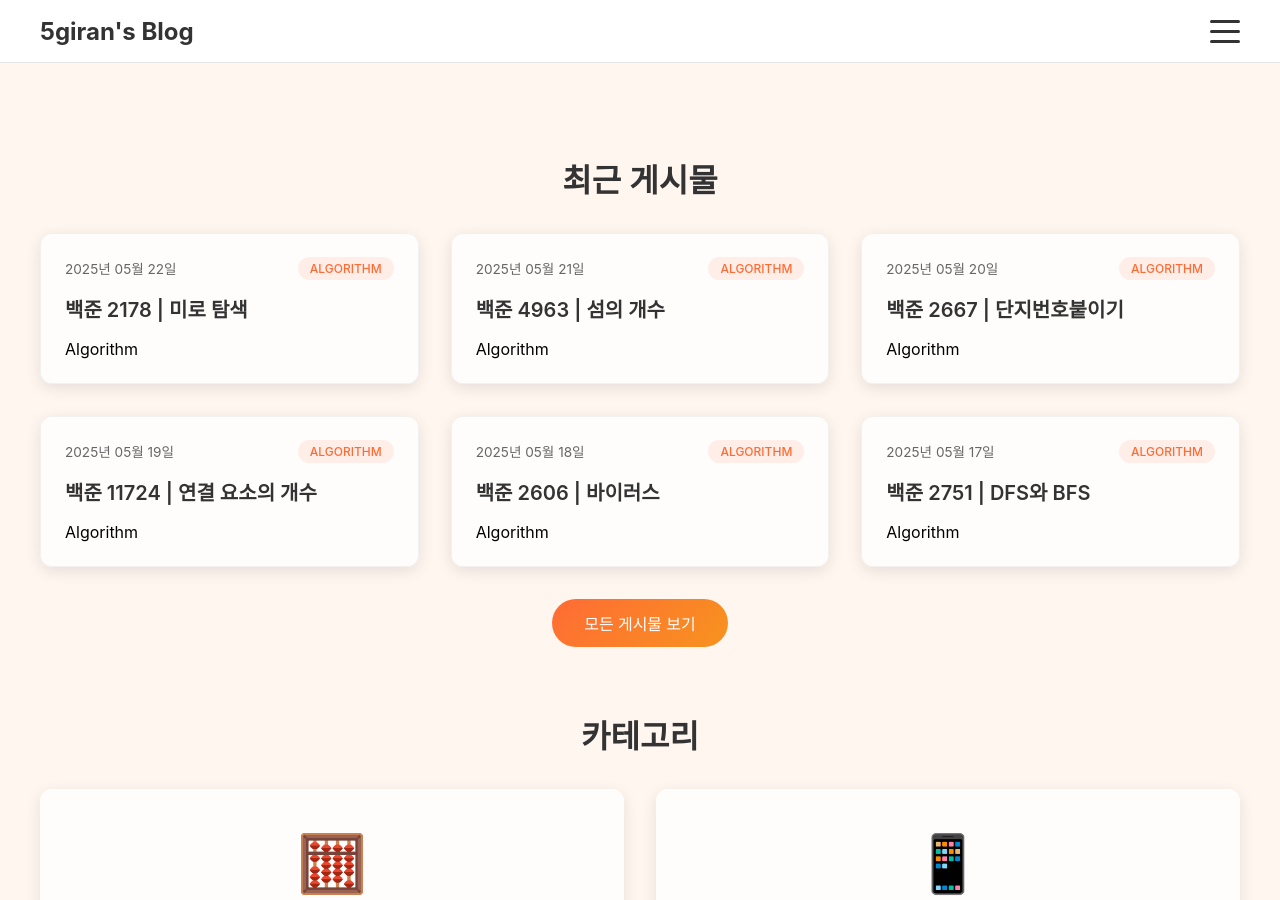
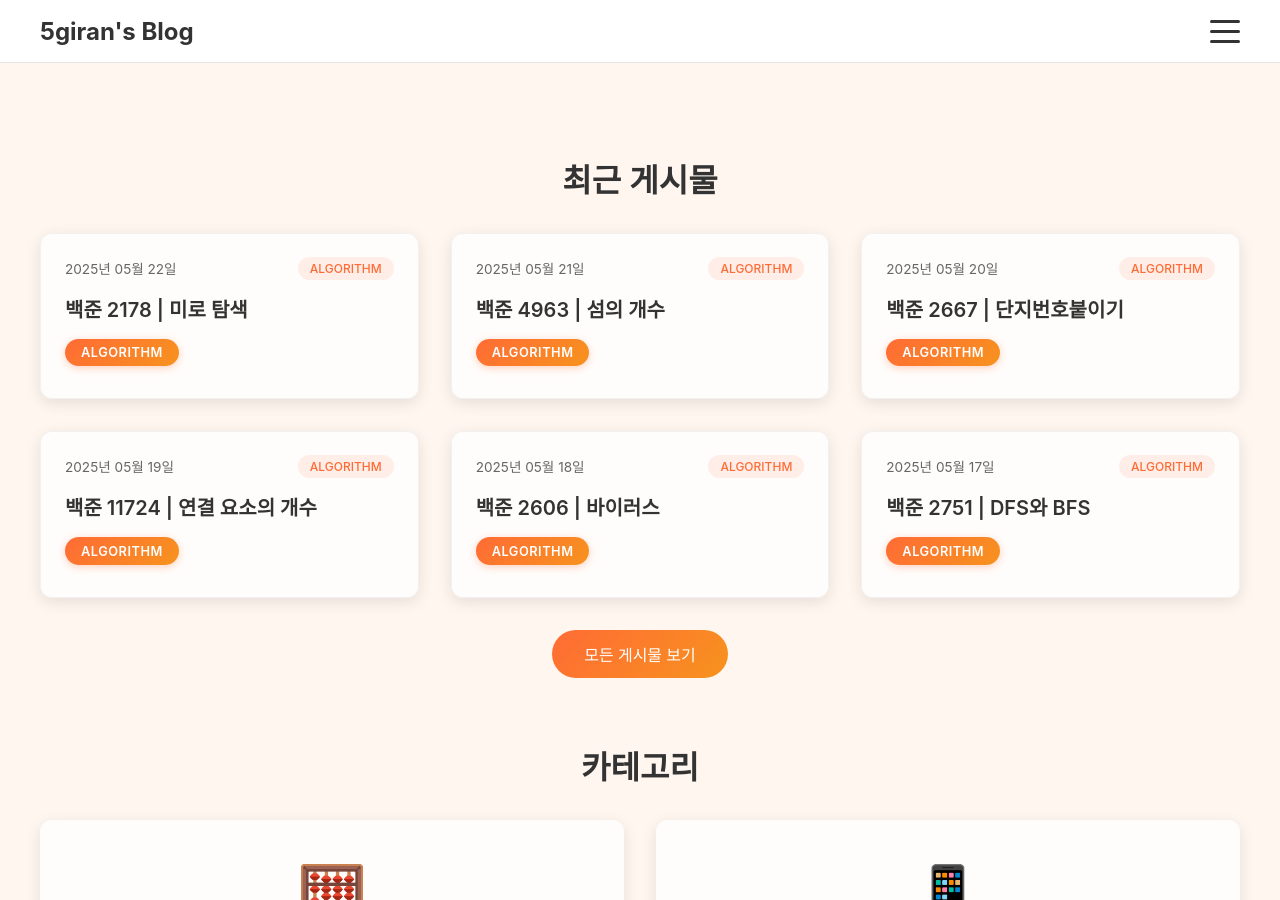
Before and after one commit to 5giran/5giran.github.io, a Jekyll site: the page built from index.md, in a window 1280 px wide and 900 px high. Built offline with Jekyll 4.4.1, drawn with Linux system fonts in a browser that asks for light colours; some web fonts are replaced.

Commit message:
Update: 블로그 카드 태그 CSS 설정

```diff
--- a/assets/css/hamburger-menu.css
+++ b/assets/css/hamburger-menu.css
@@ -459,6 +459,44 @@ body {
   color: #F7931E;
 }
 
+
+/* Post Tag Badges */
+.post-tags {
+  margin-top: 0.5rem;
+}
+
+.tag-badge {
+  display: inline-block;
+  padding: 0.4rem 1rem;
+  border-radius: 15px;
+  font-size: 0.8rem;
+  font-weight: 600;
+  text-transform: uppercase;
+  letter-spacing: 0.5px;
+  margin-right: 0.5rem;
+  margin-bottom: 0.5rem;
+}
+
+
+
+.tag-algorithm {
+  background: linear-gradient(135deg, #FF6B35 0%, #F7931E 100%);
+  color: white;
+  box-shadow: 0 2px 8px rgba(255, 107, 53, 0.3);
+}
+
+.tag-ios {
+  background: linear-gradient(135deg, #F7931E 0%, #FFB84D 100%);
+  color: white;
+  box-shadow: 0 2px 8px rgba(247, 147, 30, 0.3);
+}
+
+.tag-badge:hover {
+  transform: translateY(-1px);
+  box-shadow: 0 4px 12px rgba(255, 107, 53, 0.4);
+}
+
+
 .post-card h3 {
   margin: 0 0 1rem;
   font-size: 1.25rem;
```
